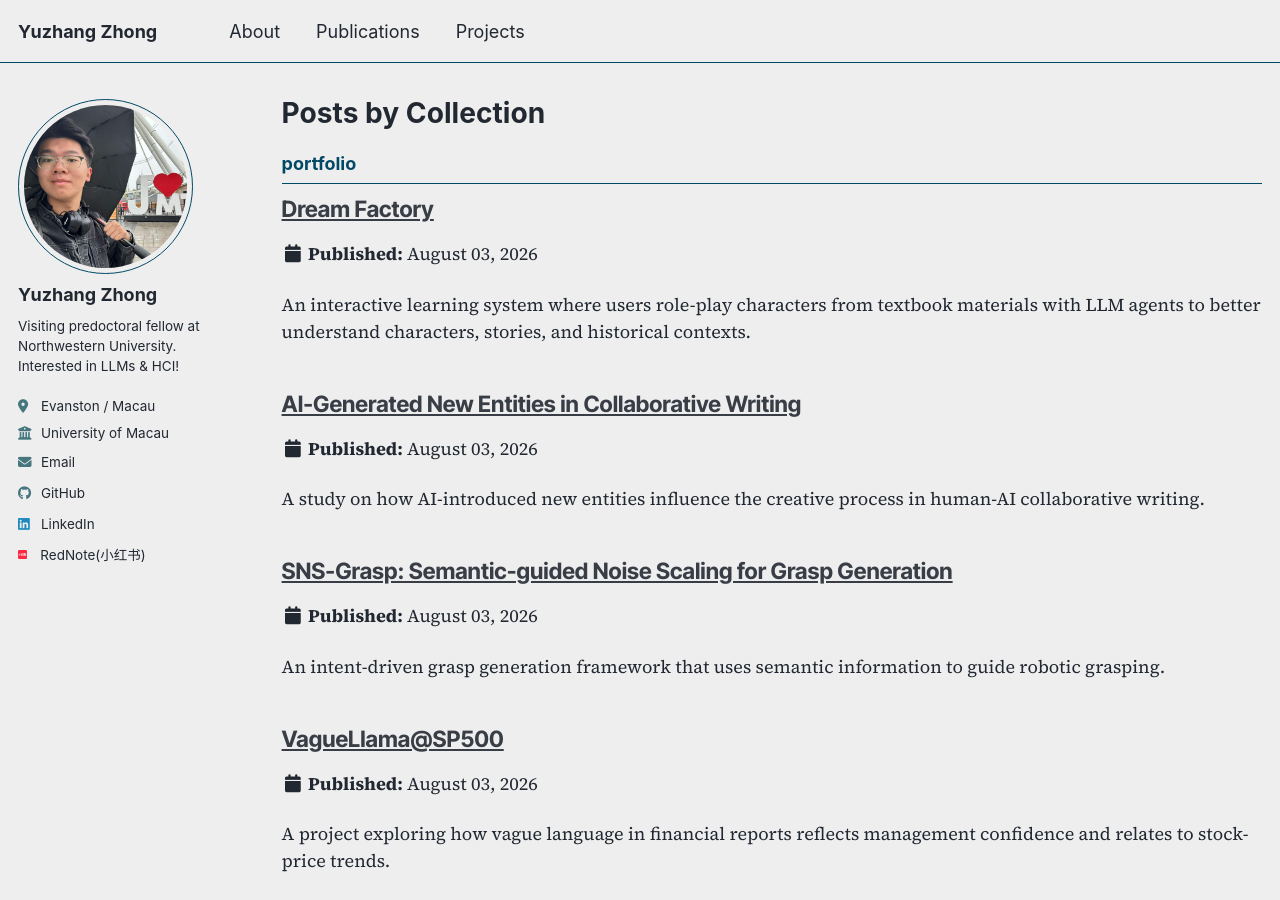
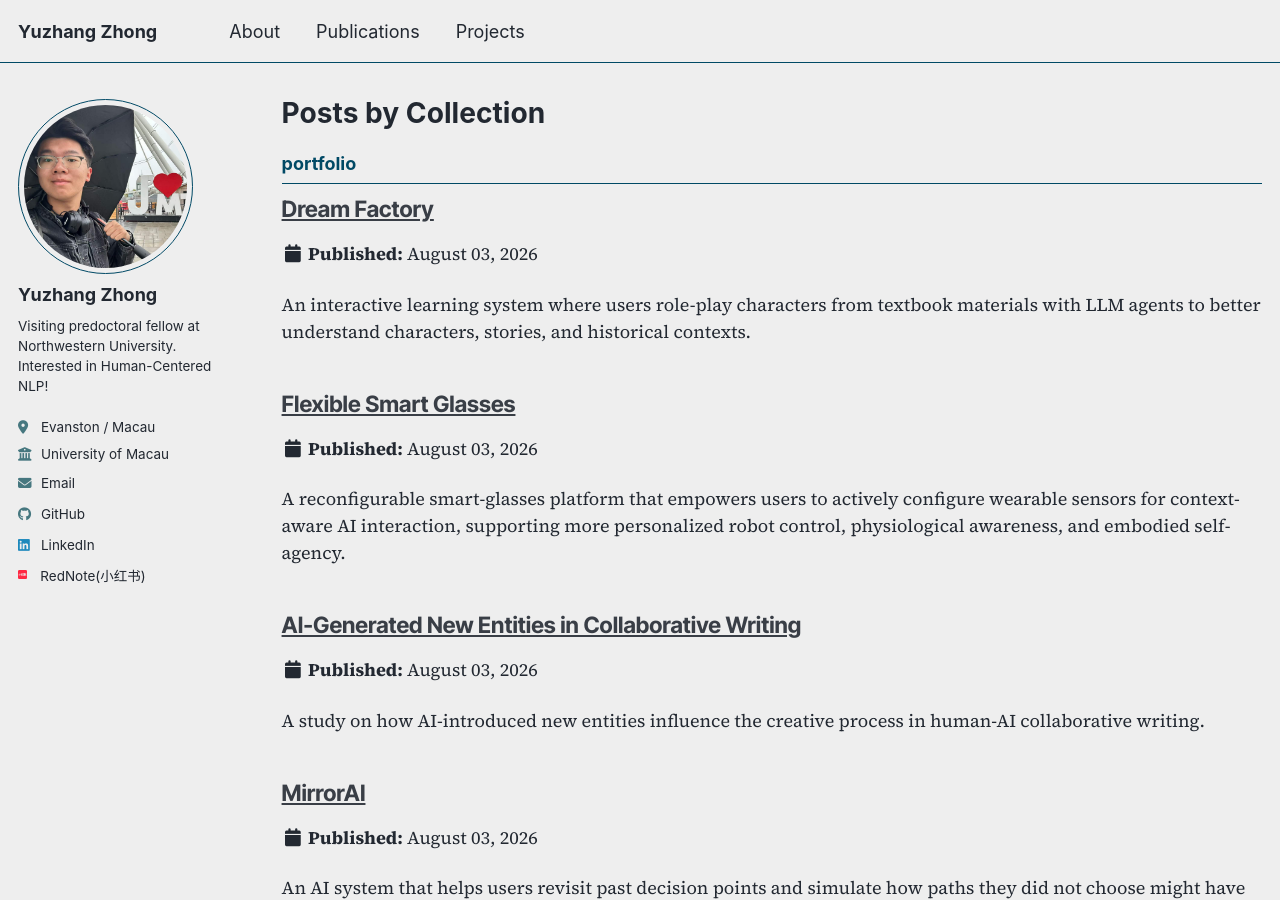
Before and after one commit to yuzhang-zhong/yuzhang-zhong.github.io, a Jekyll site: the page built from _pages/collection-archive.html, in a window 1280 px wide and 900 px high. Built offline with Jekyll 4.4.1, drawn with Linux system fonts in a browser that asks for light colours; a style sheet for code colours, icons or effects is not loaded; some of the changed text lies outside the part shown.

Commit message:
Update research focus and restore project summaries

```diff
--- a/_config.yml
+++ b/_config.yml
@@ -12,7 +12,7 @@ site_theme               : "air" # The available themes options are "default", "
 title                    : "Yuzhang Zhong"
 title_separator          : "-"
 name                     : &name "Yuzhang Zhong"
-description              : &description "Yuzhang Zhong is a visiting predoctoral fellow at Northwestern University and a Computer Science undergraduate at the University of Macau. His research explores HCI, LLM agents, and human-centered AI, focusing on how AI can help people better understand themselves and how intelligent agents can better understand human intentions, contexts, and ways of thinking."   # Update this with a general description of your site, this is the default if not overridden by a page
+description              : &description "Yuzhang Zhong is a visiting predoctoral fellow at Northwestern University and a Computer Science undergraduate at the University of Macau. His research focuses on Human-Centered NLP, exploring how language technologies can help people better understand themselves and how intelligent agents can better understand human intentions, contexts, and ways of thinking."   # Update this with a general description of your site, this is the default if not overridden by a page
 url                      : "https://yuzhang-zhong.github.io"
                                                            # or if you already have some other page hosted on Github then use "https://[your GitHub username].github.io/[Your Repo Name]"
 baseurl                  : "" # the subpath of your site, e.g. "/blog"
@@ -26,7 +26,7 @@ author:
   avatar           : "yuzhang-profile.jpg"
   name             : "Yuzhang Zhong"
   pronouns         : # example: "she/her"
-  bio              : "Visiting predoctoral fellow at Northwestern University.<br>Interested in LLMs & HCI!"
+  bio              : "Visiting predoctoral fellow at Northwestern University.<br>Interested in Human-Centered NLP!"
   location         : "Evanston / Macau"
   employer         : "University of Macau"
   uri              : # URL
--- /dev/null
+++ b/_portfolio/flexible-smart-glasses.md
@@ -0,0 +1,22 @@
+---
+title: "Flexible Smart Glasses"
+excerpt: "A reconfigurable smart-glasses platform that empowers users to actively configure wearable sensors for context-aware AI interaction, supporting more personalized robot control, physiological awareness, and embodied self-agency."
+collection: portfolio
+permalink: /portfolio/flexible-smart-glasses
+theme: understanding
+---
+
+<span class="project-name">Flexible Smart Glasses</span> is a reconfigurable smart-glasses
+platform that empowers users to actively configure wearable sensors for
+context-aware AI interaction, supporting more personalized robot control,
+physiological awareness, and embodied self-agency.
+
+## Research Question
+
+How can reconfigurable wearable sensing help users actively shape AI interaction
+around their own bodies, contexts, and intentions?
+
+## Current Status
+
+TODO: Add prototype screenshots, system details, study plan, collaborators, and
+current research status.
--- /dev/null
+++ b/_portfolio/mirrorai.md
@@ -0,0 +1,23 @@
+---
+title: "MirrorAI"
+excerpt: "An AI system that helps users revisit past decision points and simulate how paths they did not choose might have unfolded, supporting deeper self-reflection."
+collection: portfolio
+permalink: /portfolio/mirrorai
+theme: initiative
+---
+
+<span class="project-name">MirrorAI</span> is an AI system that helps users revisit past
+decision points and simulate how paths they did not choose might have unfolded.
+The goal is to support deeper self-reflection by allowing people to examine
+unmade choices, imagine possible trajectories, and reason about how their values
+and contexts shaped their decisions.
+
+## Research Question
+
+How can AI help people reflect on past decisions without simply optimizing for a
+single "best" outcome?
+
+## Current Status
+
+TODO: Add prototype screenshots, system architecture, study design, collaborators,
+and current research status.
```
Also changed, not shown: _pages/about.md (+6 -4 lines).
